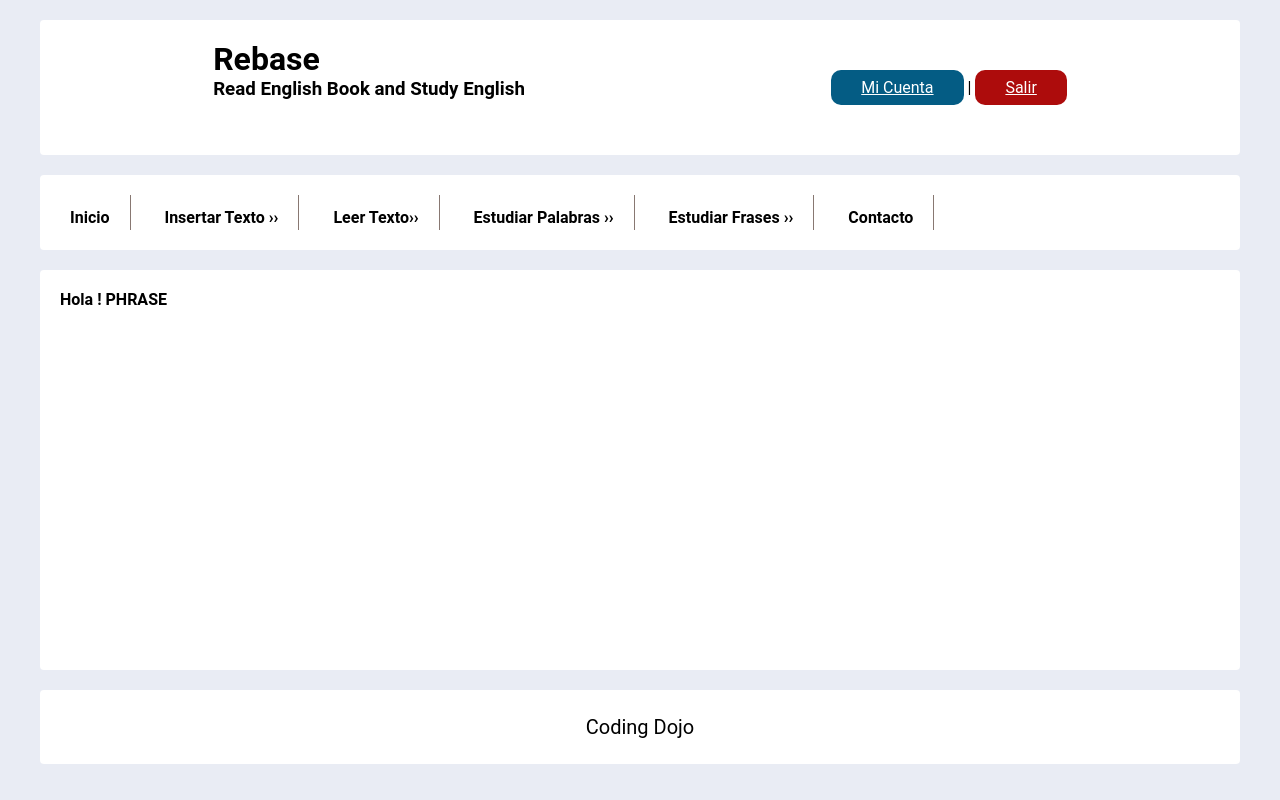
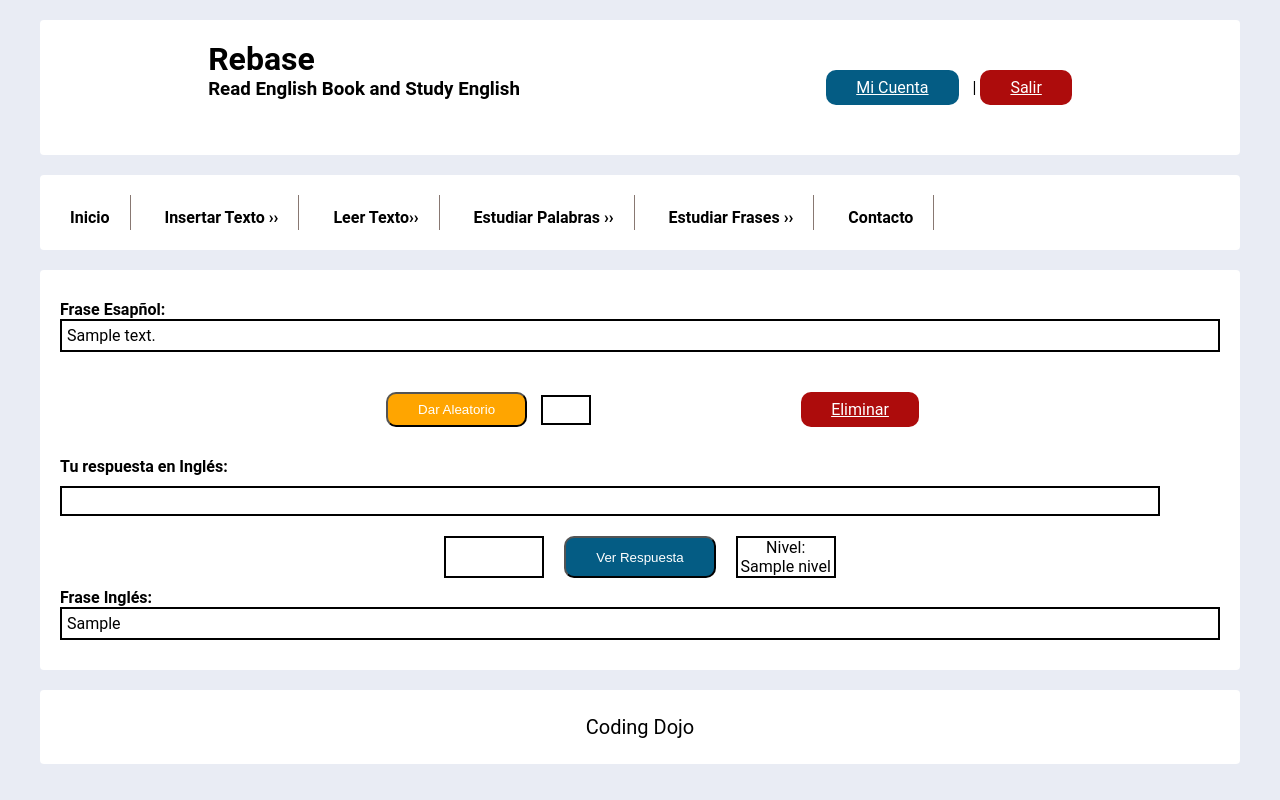
Before and after one commit to jcampillay8/rebase-2, a Django app: template apps/rebase_app/templates/rebase/phrase.html in a window 1280 px wide. Run offline with Django 3.2, Linux system fonts and the light colour scheme; the template is opened without the code that fills it: most values are stand-ins (such as "Sample title", 1, 10 or a date in 2020).

Commit message:
Ventana 1 Frase terminada como parte1

```diff
--- a/apps/login_register/static/css/style.css
+++ b/apps/login_register/static/css/style.css
@@ -123,7 +123,7 @@
     background:  #045c84;
     color: #fff;
     padding: 8px 30px;
-    margin: 30px 0;
+    margin: 10px;
     border-radius: 10px;
     transition: background 0.5s;
 }
@@ -140,8 +140,8 @@
 }
 
 .contenido img{
-    width:640px;
-    height: 426px;
+    width:576px;
+    height: 383px;
     border: 20px solid black;
 }
 
@@ -190,10 +190,20 @@
     border-radius: 10px;
 }
 
+.contenido{
+    display: flex;
+    justify-content: center;
+    flex-direction: column;
+}
+
+.in_line{
+    display: flex;
+}
 .contenido table{
     border-collapse: collapse;
     width: 100%;
     text-align: center;
+
     }
 
 
@@ -273,3 +283,44 @@
     border-radius: 10px;
     transition: background 0.5s;
 }
+
+.add_new_sentence{
+    border: 2px solid black;
+    width: 750px;
+}
+
+.answer_sentence{
+    border: 2px solid black;
+    padding: 5px;
+    width: 1100px;
+}
+
+.btn_respuesta_nivel{
+    display: flex;
+    justify-content: center;
+}
+
+.btn_respuesta_nivel p{
+    border: 2px solid black;
+    margin-top: 10px;
+    margin-bottom: 10px;
+    margin-left: 10px;
+    margin-right: 10px;
+    width: 100px;
+    text-align: center;
+}
+
+.row2_4 p{
+    border: 2px solid black;
+    padding: 5px;
+}
+
+.btn_answer{
+    display: inline-block;
+    background:  #045c84;
+    color: #fff;
+    padding: 8px 30px;
+    margin: 10px;
+    border-radius: 10px;
+    transition: background 0.5s;
+}
--- a/apps/login_register/static/js/script.js
+++ b/apps/login_register/static/js/script.js
@@ -12,3 +12,10 @@
     LoginForm.style.transform = "translateX(600px)";
     Indicator.style.transform = "translateX(0px)";
 }
+
+
+$(document).ready(function(){
+    $('#traducir').click(function(){
+        alert('hello')
+    })
+})
--- a/apps/rebase_app/templates/base.html
+++ b/apps/rebase_app/templates/base.html
@@ -10,6 +10,7 @@
     {% load static %}
     <link rel="stylesheet" href="{% static 'css/grid_03.css' %}">
     <link rel="stylesheet" href="{% static 'css/style.css' %}">
+
 </head>
 <body>
     <div class="contenedor">
@@ -40,6 +41,8 @@
             <p>Coding Dojo</p>
         </footer>
     </div>
-
+    <script src="https://ajax.googleapis.com/ajax/libs/jquery/3.5.1/jquery.min.js">
+    </script>
+    <script src="{% static 'js/script.js' %}"></script>
 </body>
 </html>
--- a/apps/rebase_app/templates/rebase/home.html
+++ b/apps/rebase_app/templates/rebase/home.html
@@ -5,8 +5,10 @@
 {% block title %} Rebase|Home {% endblock %}
 
 {% block content %}
+<div class="in_line">
 <img src="{% static 'img/book_leaf.jpg' %}" alt="image">
 <div class="text_container">
     <h4>Hola {{request.session.first_name}}!</h4>
 </div>
+</div>
 {% endblock %}
--- a/apps/rebase_app/templates/rebase/phrase.html
+++ b/apps/rebase_app/templates/rebase/phrase.html
@@ -4,7 +4,37 @@
 {% block title %} Rebase|Home {% endblock %}
 
 {% block content %}
+    <div class="row2">
+        <div class="row2_1">
+            <h4>Frase Esapñol: </h4>
+            <p>{{text_esp}}</p>
+        </div>
+        <div class="row2_2">
+            <form action="/rebase/phrase" method='POST'>
+                {% csrf_token %}
+                <button type="submit" value='submit' class="btn_translate">Dar Aleatorio</button>
 
-    <h4>Hola {{request.session.first_name}}! PHRASE</h4>
+                <input type="number" value="{{contador}}" name='contador' class="contador">
+            </form>
+
+            <a href="delete/{{text.id}}" class="btn-out" style="margin-left: 200px;">Eliminar</a>
+        </div>
+        <div class="row2_3">
+            <form action="/rebase/phrase2" method='POST'>
+            {% csrf_token %}
+            <h4>Tu respuesta en Inglés:</h4>
+            <input type="text" name='answer_sentence' class='answer_sentence'>
+            <div class="btn_respuesta_nivel" >
+                <p></p>
+                <button type="submit" value='submit' class="btn_answer">Ver Respuesta</button>
+                <p>Nivel: {{ nivel }}</p>
+            </div>
+            </form>
+        </div>
+        <div class="row2_4">
+            <h4>Frase Inglés: </h4>
+            <p>{{ english_sentence }}</p>
+        </div>
+    </div>
 
 {% endblock %}
--- a/apps/rebase_app/templates/rebase/users.html
+++ b/apps/rebase_app/templates/rebase/users.html
@@ -6,6 +6,8 @@
 {% block content %}
 
 <div class="row1">
+    <h2>Usuario:</h2>
+    <br>
     <table>
         <tr>
             <th>Usuario ID</th>
@@ -26,8 +28,8 @@
         </tr>
     </table>
 </div>
-<br><br>
-<div class="row2"><h2>Textos de {{request.session.first_name}}</h2>
+<br>
+<div class="row2"><h2>Textos de {{request.session.first_name}}:</h2>
     <table>
         <tr>
             <th>Texto ID</th>
--- a/apps/rebase_app/urls.py
+++ b/apps/rebase_app/urls.py
@@ -10,12 +10,14 @@
     # path('rebase/read2', views.read2, name='read2'),
     path('rebase/word', views.word, name='word'),
     path('rebase/phrase', views.phrase, name='phrase'),
+    path('rebase/phrase2', views.phrase2, name='phrase2'),
     path('rebase/contact', views.contact, name='contact'),
     path('rebase/success2', views.success2, name='success2'),
     path('rebase/users', views.users, name="users"),
     path('rebase/delete/<int:textId>', views.delete, name='delete'),
-    path('rebase/<int:text_id>', views.read2),
+    path('rebase/<int:text_id>', views.read2, name='read2'),
     path('rebase/next/<int:text_id>', views.next),
     path('rebase/previous/<int:text_id>', views.previous),
     path('rebase/translate/<int:text_id>', views.translate),
+    path('rebase/add_new_sentence/<int:text_id>', views.add_new_sentence)
 ]
```
Also changed, not shown: apps/rebase_app/models.py (+28 -0 lines), apps/rebase_app/templates/rebase/phrase2.html (added, +9 -0 lines), apps/rebase_app/templates/rebase/read2.html (+16 -3 lines), apps/rebase_app/views.py (+93 -16 lines), apps/rebase_app/migrations/0002_sentence.py (added).
